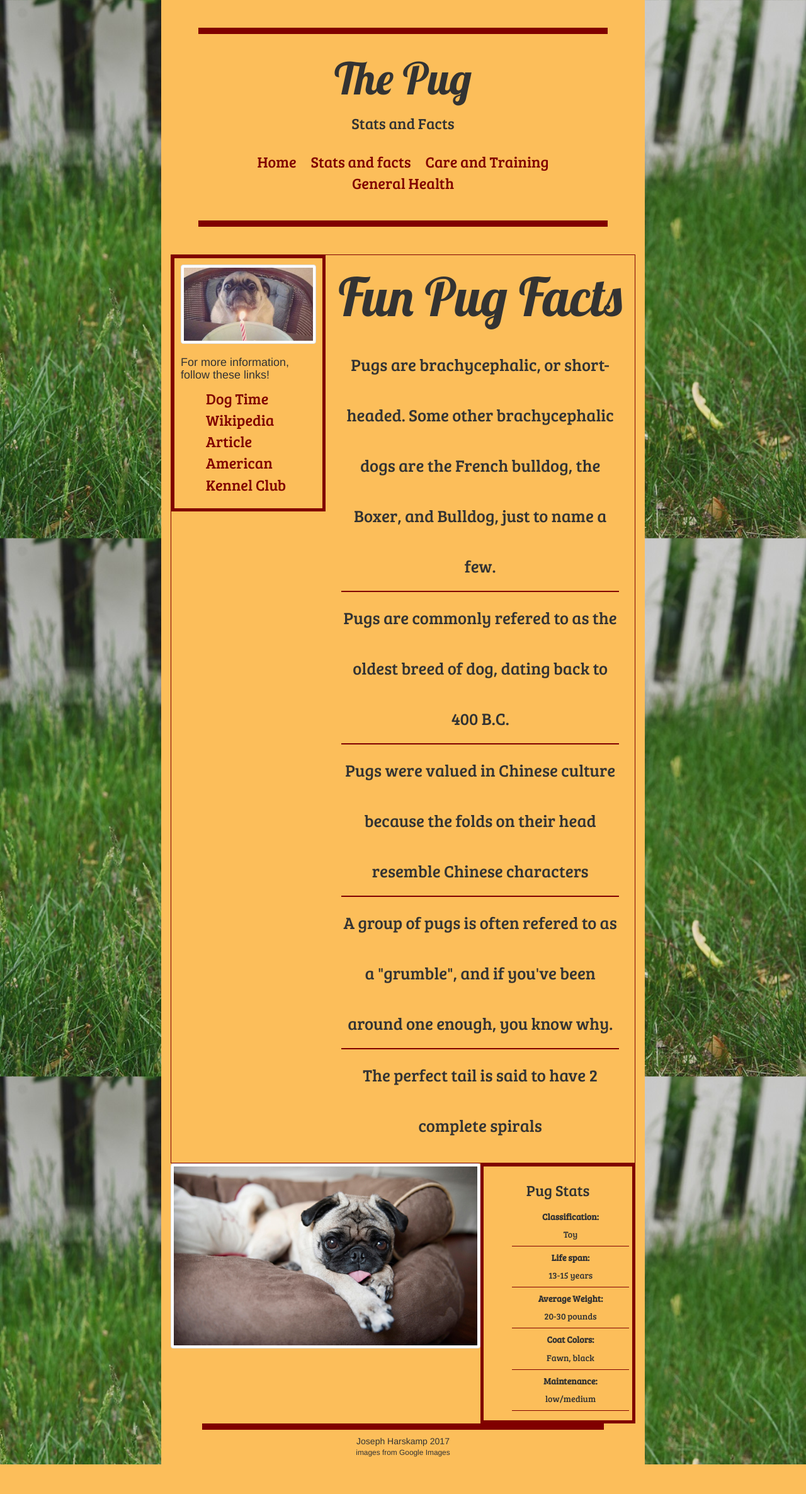
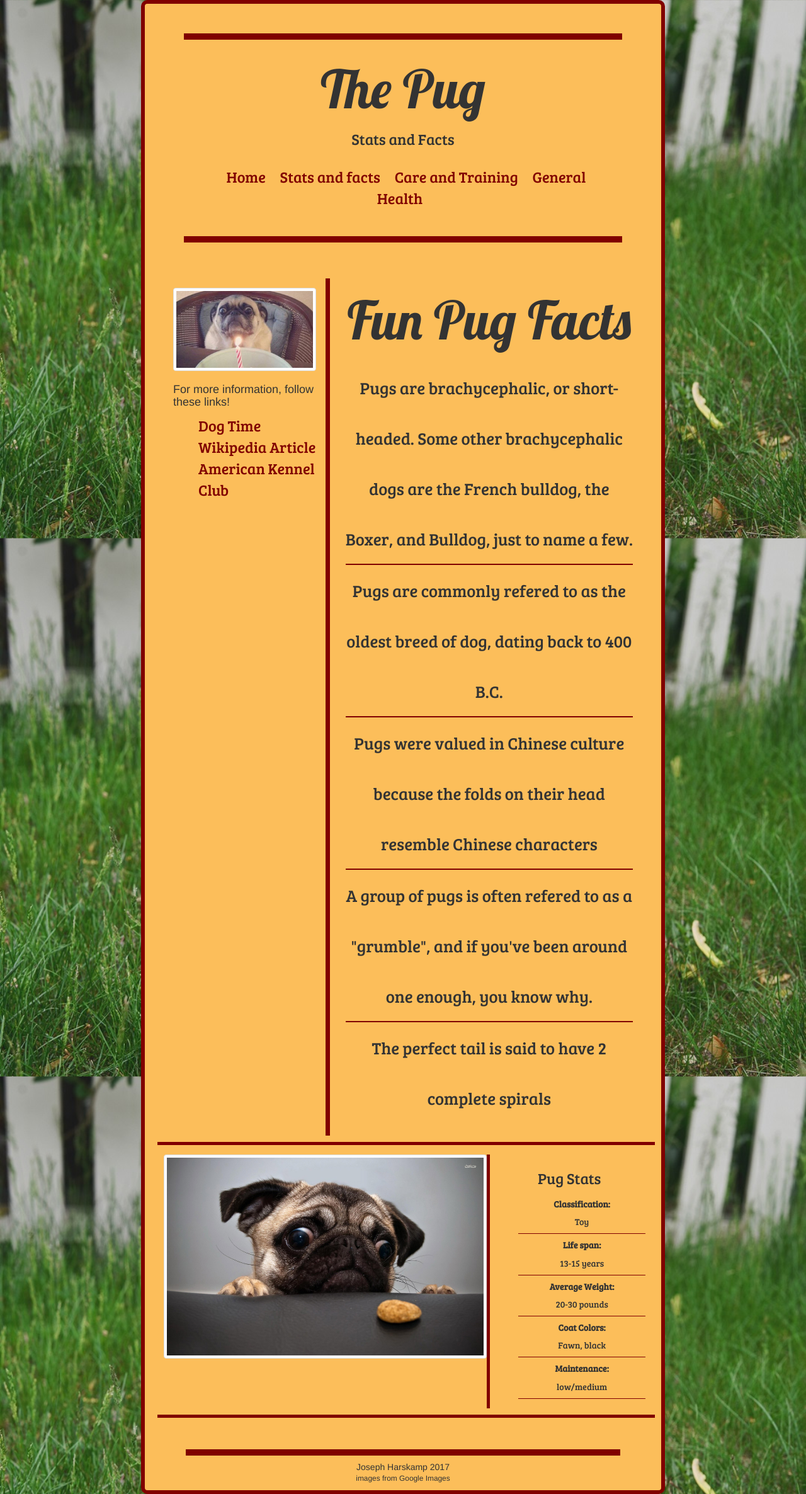
Before and after one commit to jeh26033/Pugs-Page, a PHP site: page /stats.html in a window 1280 px wide. Shown: the whole page at 63% size. Before the commit the page ends 2325 px from the top, so only its background shows below. Run offline with PHP 8.4, Linux system fonts and the light colour scheme; some libraries are stand-ins or nearby versions.

Commit message:
Probably the final commit
Refined style even futher. Meant to just change a photo, ended up
messing around with borders. Like it better this way. Up we go!

```diff
--- a/assets/style.css
+++ b/assets/style.css
@@ -7,18 +7,7 @@ body{
 
 }
 
-header{
-	border-bottom: 10px solid maroon;
-	font-family: 'Bree Serif', serif;
-	margin:6%;
-	padding: 12px;
 
-}
- h1{
- 	font-size: 4em;
- 	font-family: 'Lobster', cursive;
-
- }
 .text{
 	line-height: 2;
 	font-size: 1.5em;
@@ -28,17 +17,31 @@ header{
 
 }
 .container{
-
-	width: 60%;
+	border-radius: 10px;
+	border: 6px solid maroon;
+	width: 65%;
 	background: #fcbe5a;
 }
 .row{
-	margin:0px;
-	border: 1px solid maroon;
+	padding:10px;
+	margin: 5px;
+	border-bottom: 5px solid maroon;
 	width: 100%;
 
 }
 
+.leftsidebar{
+	margin-bottom: 5px;
+
+	padding:15px;
+}
+
+.maintext{
+	border-left: 7px solid maroon;
+}
+
+
+/*
 .col-md-2{
 	border: 3px solid black;
 	padding:10px;
@@ -54,7 +57,9 @@ header{
 
 	border: 5px solid maroon;
 }
+*/
 
+/*nav*/
 a{
 	color: maroon;
 	font-size: 18pt;
@@ -76,6 +81,8 @@ a:hover{
 	text-decoration: none;
 
 }
+
+/* lists */
 
 ul{
 	list-style-type: none;
@@ -107,28 +114,30 @@ ul{
 	border-bottom: 2px solid maroon;
 }
 
-/* images */
-img{
-	border: 3px solid maroon;
-	padding:0px;
-}
-
-.gallery{
-	text-align: center;
-}
 
 
 
 /* headers/footers */
 
+ h1{
+ 	font-size: 4em;
+ 	font-family: 'Lobster', cursive;
+
+ }
+
 header{
 	text-align: center;
-	border-top: 10px solid maroon;
+	border-bottom:10px solid maroon;
+	border-top:  10px solid maroon;
+	font-family: 'Bree Serif', serif;
+	margin:6%;
+	padding: 12px;
 
 }
 
+
 header h1{
-	font-size: 5em;
+	font-size: 6em;
 }
 
 footer{
--- a/care.html
+++ b/care.html
@@ -66,8 +66,8 @@
 
 		<div class="row">
 
-			<div class="col-md-4">
-				<img class="img-responsive" src="assets/tinypug.jpg">
+			<div class="leftsidebar col-md-4">
+				<img class="img-responsive thumbnail" src="assets/tinypug.jpg">
 				<h4>For more information, follow these links!</h4>
 
 				<ul class="sidelinks">
@@ -79,7 +79,7 @@
 
 
 
-			<div class="col-md-8 text">
+			<div class="maintext col-md-8 text">
 
 
 					<h1>General Care</h1>
--- a/health.html
+++ b/health.html
@@ -66,7 +66,7 @@
 
 		<div class="row">
 
-			<div class="col-md-4">
+			<div class="leftsidebar col-md-4">
 				<img class= "col-md-12 thumbnail img-responsive" title="strange dog" alt="not sure about this one." id="wtfpug" src="assets/wtfpug.jpg">
 
 				<h4>For more information, follow these links!</h4>
@@ -80,7 +80,7 @@
 
 
 
-			<div class="col-md-8 text">
+			<div class="maintext col-md-8 text">
 
 
 					<h1>Pug Health Corner</h1>
--- a/stats.html
+++ b/stats.html
@@ -66,7 +66,7 @@
 
 		<div class="row">
 
-			<div class="col-md-4">
+			<div class="leftsidebar col-md-4">
 				<img class= "thumbnail img-responsive" title="Happy Birthday!" alt="Terrified doggo looks on in horror at candle, images of the war come rushing back." id="candlepug" src="assets/candlepug.jpg">
 				<!--<img class="thumbnail img-responsive" src="assets/donutpug.jpg"> -->
 				<h4>For more information, follow these links!</h4>
@@ -80,7 +80,7 @@
 
 
 
-			<div class="col-md-8 text">
+			<div class="maintext col-md-8 text">
 
 
 					<h1>Fun Pug Facts</h1>
@@ -98,11 +98,13 @@
 
 			</div><!-- ends the text column-->
 
+		</div> <!--row-->
 
 
-		</div> <!--row-->
-			<img class="thumbnail img-responsive col-md-8" src="assets/couchpug.jpg">
-<div class="stats text col-md-4">
+
+		<div class="row">
+			<img class="thumbnail img-responsive col-md-8" src="assets/cookiepug.jpg">
+			<div class="stats text col-md-4">
 				 <h3>Pug Stats</h3>
 				 <ul>
 				 	<li><b>Classification:</b><br> Toy</li>
@@ -112,6 +114,7 @@
 					<li><b>Maintenance:</b> <br> low/medium</li>
 				</ul>
 			</div><!-- ends the aside div-->
+		</div> <!-- end the 2nd row div-->
 
 
 			<footer>
```
Also changed, not shown: index.html (+5 -17 lines).
